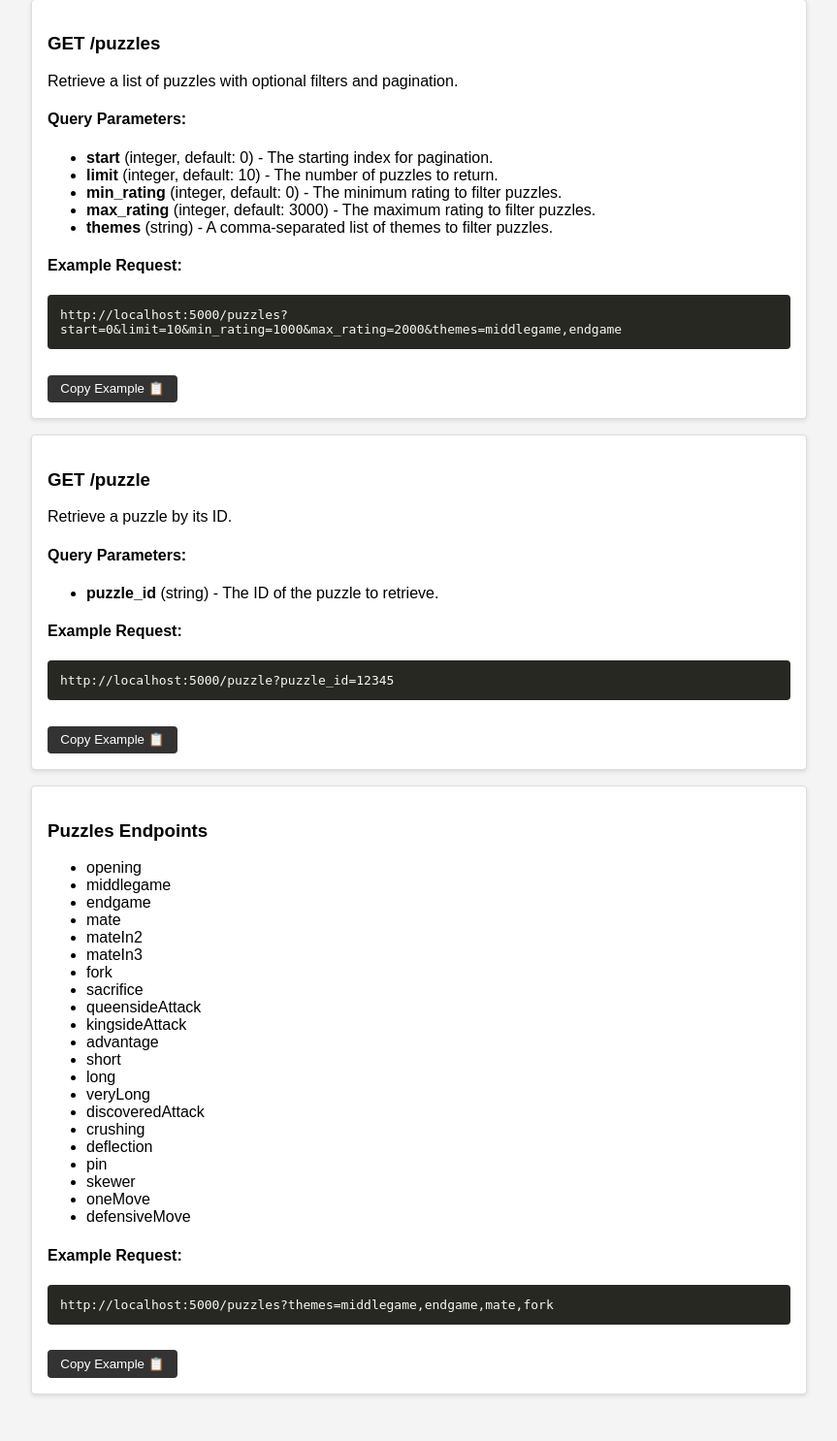
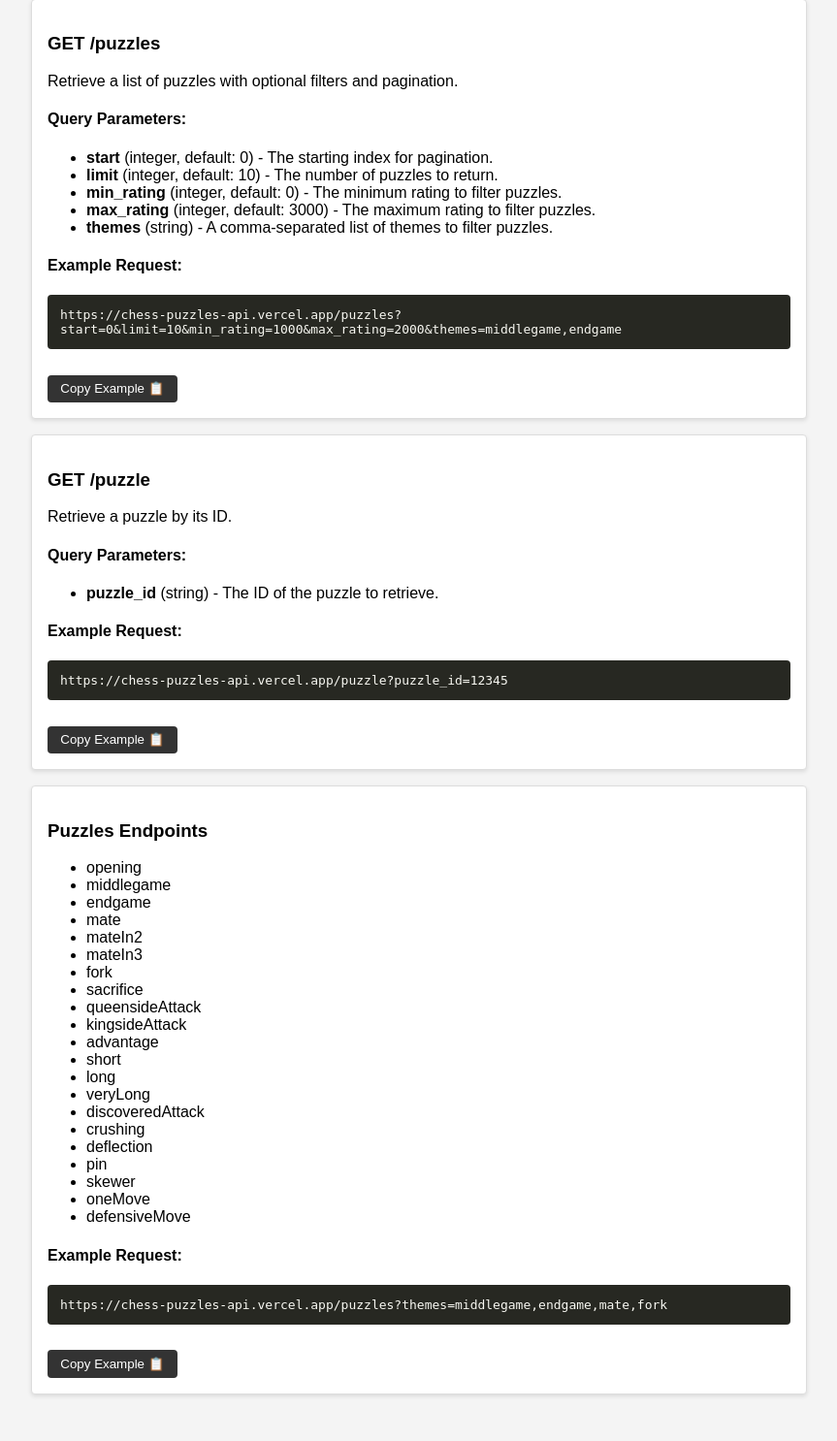
Before and after one commit to Ali-Raza764/chess_puzzles_api, a Flask app: page / in a window 1280 px wide. Shown: the part 213-1699 px from the top of the page at 97% size, without its empty margins (208-1071 px from the left). Run offline with Flask 3, Linux system fonts and the light colour scheme.

Commit message:
Add: Api url

```diff
--- a/templates/index.html
+++ b/templates/index.html
@@ -96,7 +96,7 @@
           </li>
         </ul>
         <h4>Example Request:</h4>
-        <pre><code id="getPuzzlesExample">http://localhost:5000/puzzles?start=0&limit=10&min_rating=1000&max_rating=2000&themes=middlegame,endgame</code></pre>
+        <pre><code id="getPuzzlesExample">https://chess-puzzles-api.vercel.app/puzzles?start=0&limit=10&min_rating=1000&max_rating=2000&themes=middlegame,endgame</code></pre>
         <button
           class="copy-button"
           onclick="copyToClipboard('getPuzzlesExample')"
@@ -115,7 +115,7 @@
           </li>
         </ul>
         <h4>Example Request:</h4>
-        <pre><code id="getPuzzleExample">http://localhost:5000/puzzle?puzzle_id=12345</code></pre>
+        <pre><code id="getPuzzleExample">https://chess-puzzles-api.vercel.app/puzzle?puzzle_id=12345</code></pre>
         <button
           class="copy-button"
           onclick="copyToClipboard('getPuzzleExample')"
@@ -149,7 +149,7 @@
           <li>defensiveMove</li>
         </ul>
         <h4>Example Request:</h4>
-        <pre><code id="getThemeExample">http://localhost:5000/puzzles?themes=middlegame,endgame,mate,fork</code></pre>
+        <pre><code id="getThemeExample">https://chess-puzzles-api.vercel.app/puzzles?themes=middlegame,endgame,mate,fork</code></pre>
         <button
           class="copy-button"
           onclick="copyToClipboard('getThemeExample')"
```
